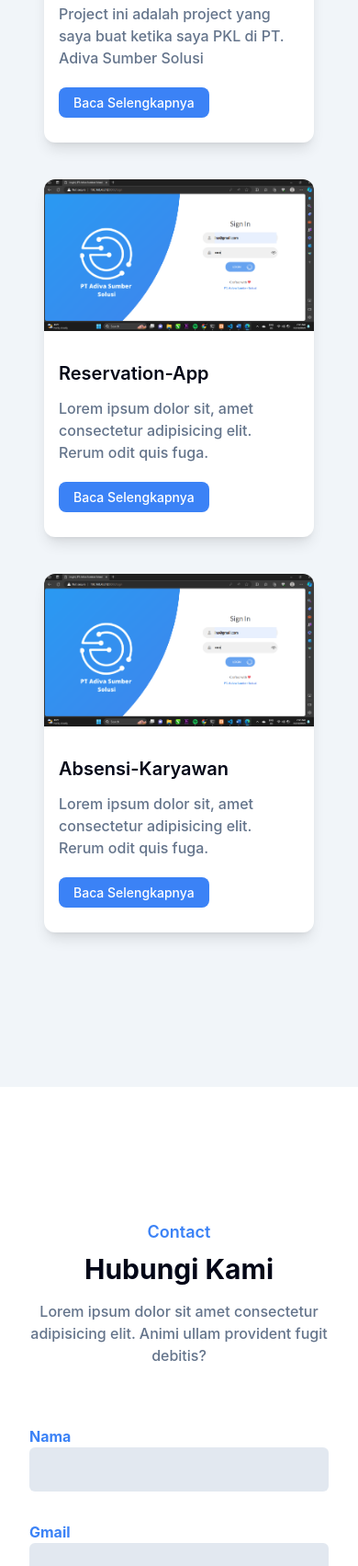
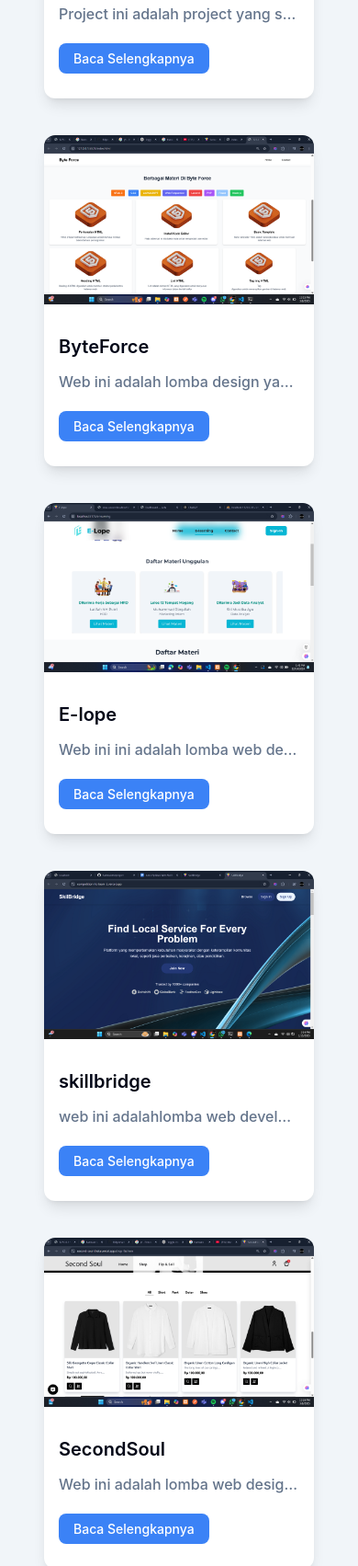
Before and after one commit to BillyJonathan29/Portfolio-Tailwind, a website: page index.html in a window 390 px wide. Shown: the part 5121-6824 px from the top of the page at 92% size. Drawn offline with nearby package versions, Linux system fonts and the light colour scheme; files whose address does not match are found by name.

Commit message:
add image for project

```diff
--- a/index.html
+++ b/index.html
@@ -4,7 +4,6 @@
     <meta charset="UTF-8" />
     <meta name="viewport" content="width=device-width, initial-scale=1.0" />
     <script src="https://cdn.tailwindcss.com"></script>
-    <script src="dist/script.js"></script>
     <link rel="stylesheet" href="/src/input.css" />
     <link href="https://unpkg.com/aos@2.3.1/dist/aos.css" rel="stylesheet" />
     <link rel="stylesheet" href="dist/output.css" />
@@ -98,13 +97,17 @@
                     >Contact</a
                   >
                 </li>
-                <li class="flex items-center pl-8">
+                <li class="mt-3 flex items-center pl-8 lg:mt-0">
                   <div class="flex">
                     <span class="mr-2 text-sm text-slate-500">light</span>
-                    <input type="checkbox" class="hidden" id="dark-toggle">
-                    <label for="dark-togle">
-                      <div class="flex h-5 w-9 cursor-pointer items-center rounded-full bg-slate-500 p-1">
-                        <div class="toggle-circle h-4 w-4 rounded-full bg-white"></div>
+                    <input type="checkbox" class="hidden" id="dark-toggle" />
+                    <label for="dark-toggle">
+                      <div
+                        class="flex h-5 w-9 cursor-pointer items-center rounded-full bg-slate-500 p-1"
+                      >
+                        <div
+                          class="toggle-circle h-4 w-4 rounded-full bg-white transition duration-300 ease-in-out"
+                        ></div>
                       </div>
                     </label>
                     <span class="ml-2 text-sm text-slate-500">dark</span>
@@ -461,7 +464,7 @@
                   >
                     Website Operational-app
                   </h3>
-                  <p class="font-medium text-base text-secondary mb-6">
+                  <p class="font-medium text-base text-secondary truncate mb-6">
                     Project ini adalah project yang saya buat ketika saya PKL di
                     PT. Adiva Sumber Solusi
                   </p>
@@ -476,7 +479,7 @@
             <div class="w-full px-4 lg:w-1/2 xl:w-1/3">
               <div class="bg-white rounded-xl shadow-lg overflow-hidden mb-10">
                 <img
-                  src="dist/img/portfolio/satu.png"
+                  src="dist/img/code.png"
                   alt="operational-app"
                   class="w-full"
                 />
@@ -484,11 +487,10 @@
                   <h3
                     class="font-semibold text-dark mb-3 text-xl hover:text-primary truncate"
                   >
-                    Reservation-App
+                    ByteForce
                   </h3>
-                  <p class="font-medium text-base text-secondary mb-6">
-                    Lorem ipsum dolor sit, amet consectetur adipisicing elit.
-                    Rerum odit quis fuga.
+                  <p class="font-medium text-base text-secondary truncate mb-6">
+                    Web ini adalah lomba design yang di adakan oleh himpunan mahasiswa teknik Informatika Universitas Kuningan
                   </p>
                   <a
                     href="#"
@@ -501,7 +503,7 @@
             <div class="w-full px-4 lg:w-1/2 xl:w-1/3">
               <div class="bg-white rounded-xl shadow-lg overflow-hidden mb-10">
                 <img
-                  src="dist/img/portfolio/satu.png"
+                  src="dist/img/lope.png"
                   alt="operational-app"
                   class="w-full"
                 />
@@ -509,11 +511,58 @@
                   <h3
                     class="font-semibold text-dark mb-3 text-xl hover:text-primary truncate"
                   >
-                    Absensi-Karyawan
+                    E-lope
                   </h3>
-                  <p class="font-medium text-base text-secondary mb-6">
-                    Lorem ipsum dolor sit, amet consectetur adipisicing elit.
-                    Rerum odit quis fuga.
+                  <p class="font-medium text-base text-secondary truncate mb-6">
+                    Web ini ini adalah lomba web development yang diselengarakan di Universitas Veteran Jawa Timur
+                  </p>
+                  <a
+                    href="#"
+                    class="font-medium text-sm bg-primary py-2 px-4 text-white rounded-lg hover:opacity-80"
+                    >Baca Selengkapnya</a
+                  >
+                </div>
+              </div>
+            </div>
+            <div class="w-full px-4 lg:w-1/2 xl:w-1/3">
+              <div class="bg-white rounded-xl shadow-lg overflow-hidden mb-10">
+                <img
+                  src="dist/img/skillbridge.png"
+                  alt="operational-app"
+                  class="w-full"
+                />
+                <div class="py-8 px-4">
+                  <h3
+                    class="font-semibold text-dark mb-3 text-xl hover:text-primary truncate"
+                  >
+                    skillbridge
+                  </h3>
+                  <p class="font-medium text-base text-secondary truncate mb-6">
+                    web ini adalahlomba web development yang diselengarakan di Universitas Dian Nuswantoro, Semarang Jawa Tengah
+                  </p>
+                  <a
+                    href="#"
+                    class="font-medium text-sm bg-primary py-2 px-4 text-white rounded-lg hover:opacity-80"
+                    >Baca Selengkapnya</a
+                  >
+                </div>
+              </div>
+            </div>
+            <div class="w-full px-4 lg:w-1/2 xl:w-1/3">
+              <div class="bg-white rounded-xl shadow-lg overflow-hidden mb-10">
+                <img
+                  src="dist/img/secounsoul.png"
+                  alt="operational-app"
+                  class="w-full"
+                />
+                <div class="py-8 px-4">
+                  <h3
+                    class="font-semibold text-dark mb-3 text-xl hover:text-primary truncate"
+                  >
+                    SecondSoul
+                  </h3>
+                  <p class="font-medium text-base text-secondary truncate mb-6">
+                    Web ini adalah lomba web design dari Universitas atma jaya Jawa tengah
                   </p>
                   <a
                     href="#"
@@ -783,9 +832,10 @@
     <!-- back to top start  -->
     <a
       href="#home"
-      class="fixed bottom-4 p-4 right-4 z-[9999] hidden justify-center items-center bg-primary w-14 h-14 rounded-full hover:animate-pulse" id="to-top"
+      class="fixed bottom-4 p-4 right-4 z-[9999] hidden justify-center items-center bg-primary w-14 h-14 rounded-full hover:animate-pulse"
+      id="to-top"
     >
-    <span class="block w-5 h-5 border-t-2 border-l-2 rotate-45 mt-2"></span>
+      <span class="block w-5 h-5 border-t-2 border-l-2 rotate-45 mt-2"></span>
     </a>
     <!-- back to top end -->
 
--- a/package.json
+++ b/package.json
@@ -1,10 +1,10 @@
 {
   "devDependencies": {
     "autoprefixer": "^10.4.20",
-    "postcss": "^8.4.47",
+    "postcss": "^8.5.3",
     "prettier": "^3.5.3",
     "prettier-plugin-tailwindcss": "^0.6.11",
-    "tailwindcss": "^3.4.13"
+    "tailwindcss": "^3.4.17"
   },
   "name": "portoforlio-tailwind",
   "version": "1.0.0",
--- a/tailwind.config.js
+++ b/tailwind.config.js
@@ -1,22 +1,23 @@
 /** @type {import('tailwindcss').Config} */
 module.exports = {
   content: ["./src/**/*.{html,js}"],
+  darkMode: "class",
 
   theme: {
     container: {
       center: true,
-      padding: '16px'
+      padding: "16px",
     },
     extend: {
       colors: {
-        secondary: '#64748b',
-        primary: '#3b82f6',
-        dark: '#020617'
+        secondary: "#64748b",
+        primary: "#3b82f6",
+        // dark: "#020617",
       },
       screens: {
-        '2xl': '1320px',
+        "2xl": "1320px",
       },
     },
   },
   plugins: [],
-}
+};
```
Also changed, not shown: src/input.css (+14 -19 lines), dist/img/code.png (added), dist/img/lope.png (added), dist/img/secounsoul.png (added), dist/img/skillbridge.png (added), dist/js/script.js, 1 other file.
